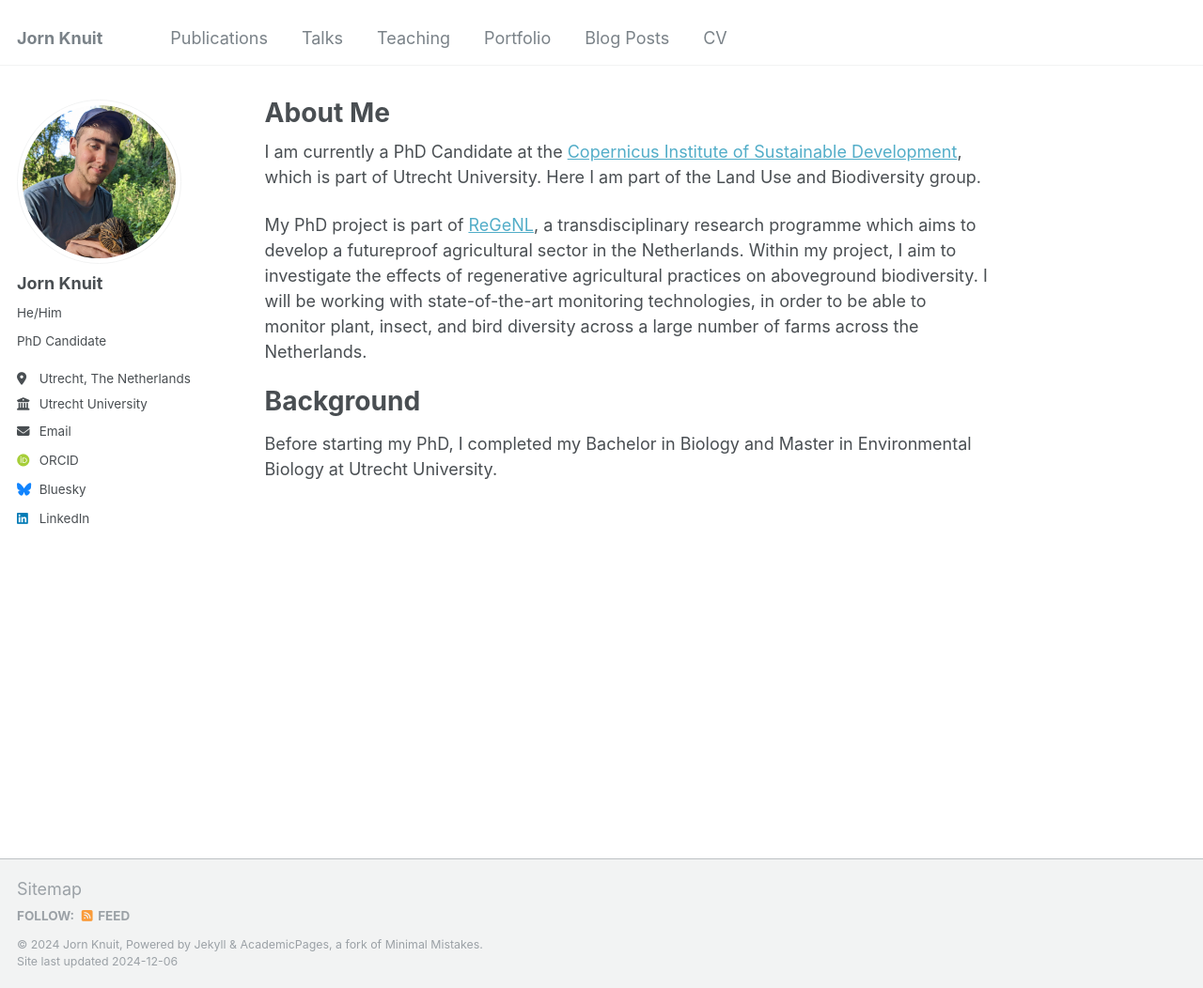
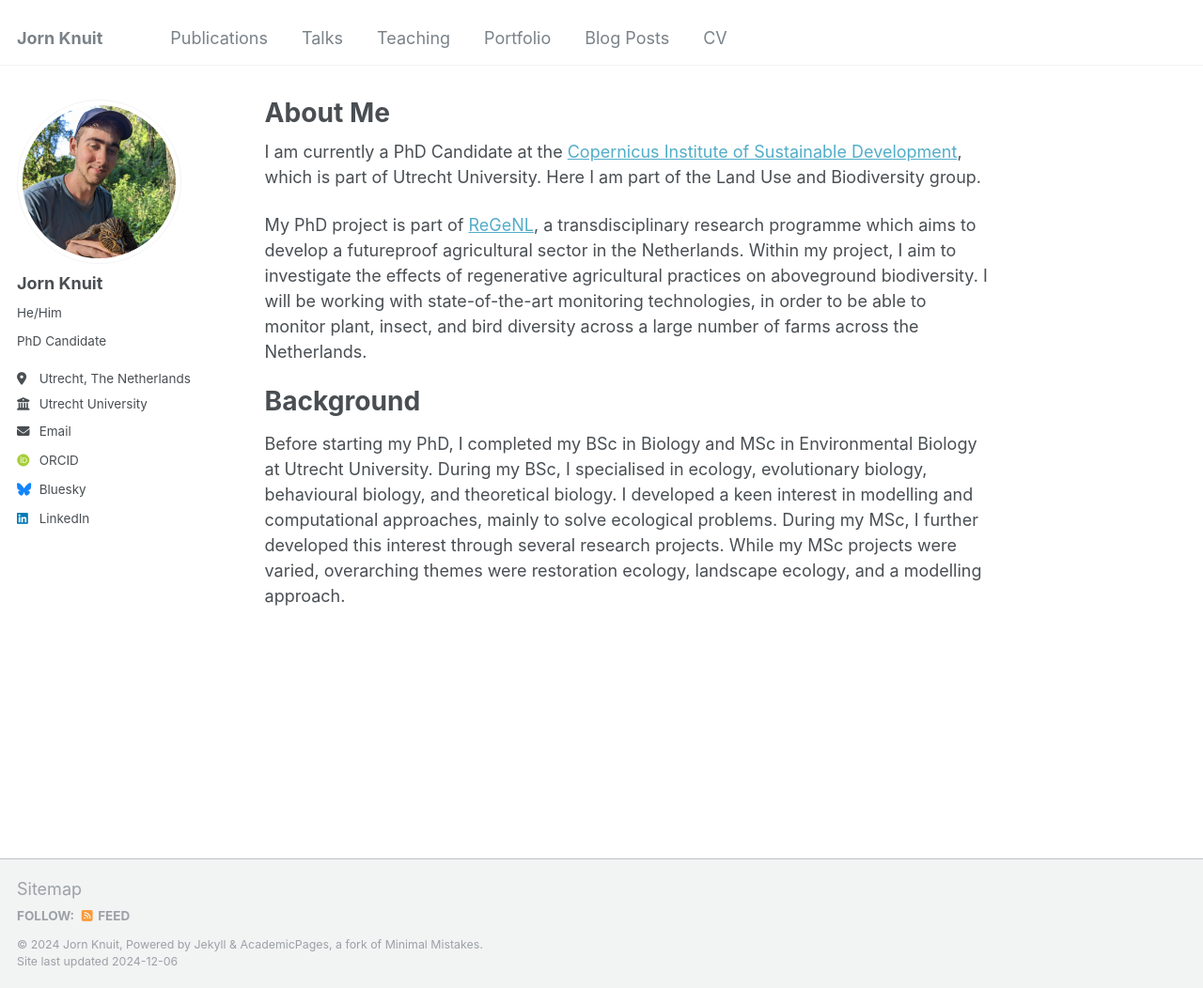
Before and after one commit to JornKnuit/JornKnuit.github.io, a Jekyll site: the page built from _pages/about.md, in a window 1280 px wide and 1052 px high. Shown: the whole window at 94% size. Built offline with Jekyll 4.4.1, drawn with Linux system fonts in a browser that asks for light colours; some web fonts are replaced.

Commit message:
Update about.md

```diff
--- a/_pages/about.md
+++ b/_pages/about.md
@@ -13,4 +13,4 @@ My PhD project is part of [ReGeNL](https://regenl.nl), a transdisciplinary resea
 
 Background
 ======
-Before starting my PhD, I completed my Bachelor in Biology and Master in Environmental Biology at Utrecht University.
+Before starting my PhD, I completed my BSc in Biology and MSc in Environmental Biology at Utrecht University. During my BSc, I specialised in ecology, evolutionary biology, behavioural biology, and theoretical biology. I developed a keen interest in modelling and computational approaches, mainly to solve ecological problems. During my MSc, I further developed this interest through several research projects. While my MSc projects were varied, overarching themes were restoration ecology, landscape ecology, and a modelling approach.
```
